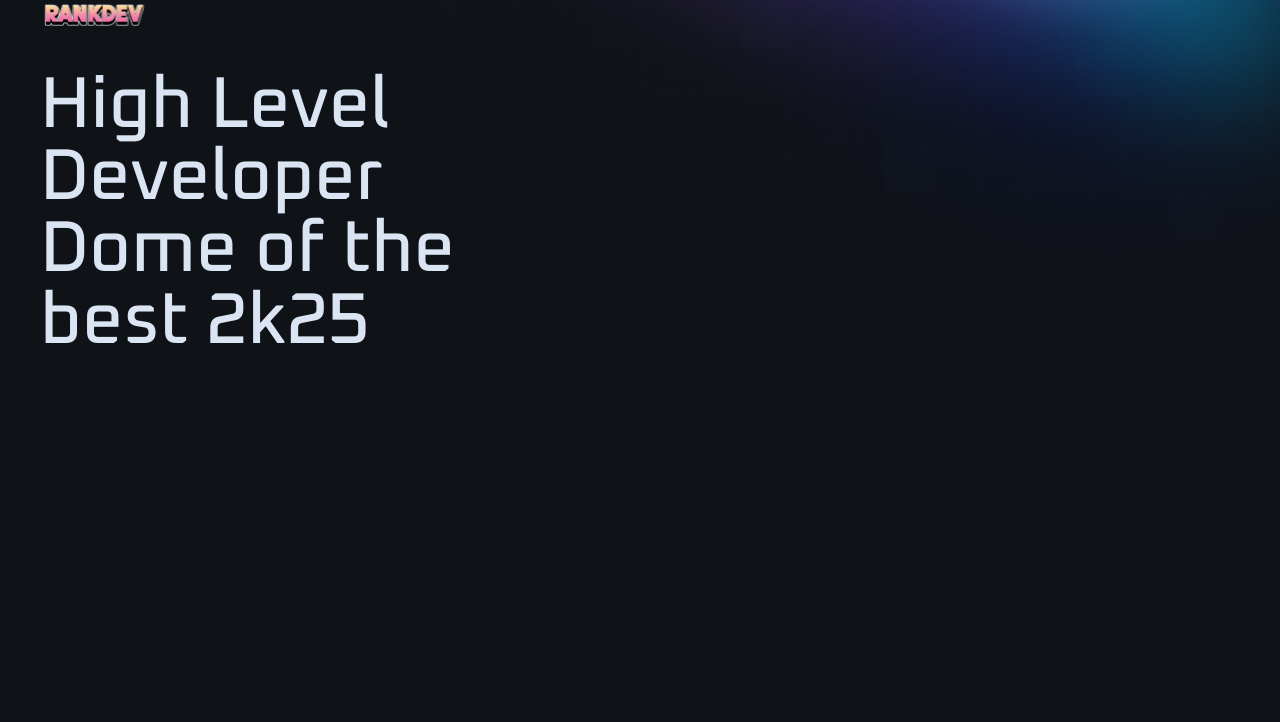
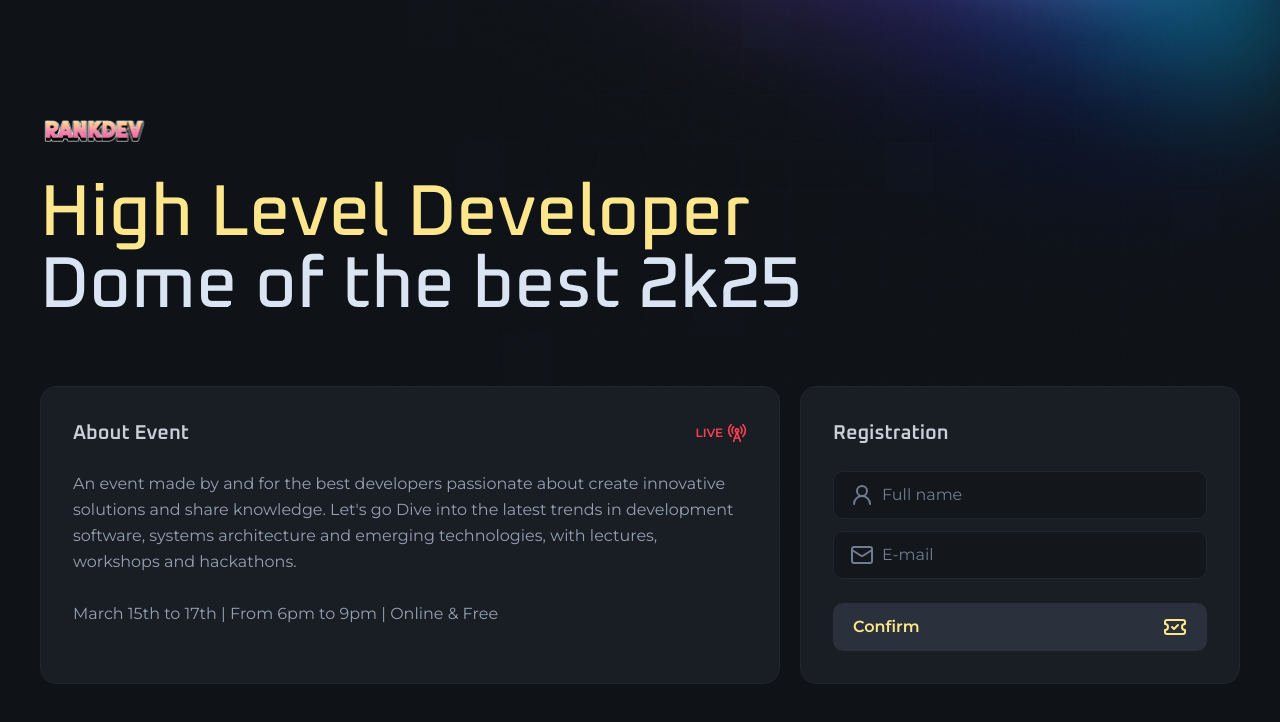
Before and after one commit to ArlanD3v/React-NLW, a Next.js app: page / in a window 1280 px wide. Shown: the top 722 px of the page. Built offline with nearby package versions, Linux system fonts and the light colour scheme.

Commit message:
Feature: Include form

```diff
--- a/src/app/page.tsx
+++ b/src/app/page.tsx
@@ -1,20 +1,70 @@
+import { Button } from '@/components/button'
+import { InputField, InputIcon, InputRoot } from '@/components/input'
+import { Mail, RadioTower, TicketCheck, UserRound } from 'lucide-react'
 import Image from 'next/image'
 import logo from '../assets/rankdev.svg'
 
 export default function Home() {
   return (
     <main className="max-w-[1240px] mx-auto px-5 py-8 md:py-0">
-      <div className="h-dvh flex-items-center justify-center gap-16 flex-col md:flex-row">
-        <div className="flex flex-col gap-10 w-full max-w-[550px]">
+      <div className="min-h-dvh flex flex-col justify-center gap-16">
+        <div className="flex flex-col gap-8 items-center md:items-start">
           <Image src={logo} alt="RankDev" width={108.5} height={30} />
 
-          <h1 className="text-4xl text-center leading-none font-heading font-medium flex flex-col md:text-7xl md:text-left">
-            <span>High Level Developer</span>
+          <h1 className="text-4xl text-center leading-none font-heading font-medium flex flex-col md:text-7xl md:text-left ">
+            <span className="text-primary">High Level Developer</span>
             Dome of the best 2k25
           </h1>
+        </div>
+
+        <div className="flex gap-5 items-stretch flex-col md:flex-row">
+          <div className="flex-1 bg-gray-700 border border-gray-600 rounded-2xl p-8 space-y-6">
+            <div className="flex items-center justify-between ">
+              <h2 className="font-heading font-semibold text-gray-200 text-xl">
+                About Event
+              </h2>
+              <span className="text-danger font-semibold text-xs flex items-center gap-1">
+                LIVE <RadioTower className="size-5 text-danger" />
+              </span>
+            </div>
+            <p className="text-gray-300 leading-relaxed text-sm md:text-base">
+              An event made by and for the best developers passionate about
+              create innovative solutions and share knowledge. Let's go Dive
+              into the latest trends in development software, systems
+              architecture and emerging technologies, with lectures, workshops
+              and hackathons.
+              <br />
+              <br />
+              March 15th to 17th | From 6pm to 9pm | Online & Free{''}
+            </p>
+          </div>
+          <form className="bg-gray-700 border border-gray-600 rounded-2xl p-8 space-y-6 w-full md:max-w-[440px]">
+            <h2 className="font-heading font-semibold text-gray-200 text-xl">
+              Registration
+            </h2>
+            <div className="space-y-3">
+              <InputRoot>
+                <InputIcon>
+                  <UserRound />
+                </InputIcon>
+                <InputField type="text" placeholder="Full name" />
+              </InputRoot>
+
+              <InputRoot>
+                <InputIcon>
+                  <Mail />
+                </InputIcon>
+                <InputField type="email" placeholder="E-mail" />
+              </InputRoot>
+            </div>
+
+            <Button type="submit">
+              Confirm
+              <TicketCheck />
+            </Button>
+          </form>
         </div>
       </div>
     </main>
   )
 }
-// pause 1:18
```
